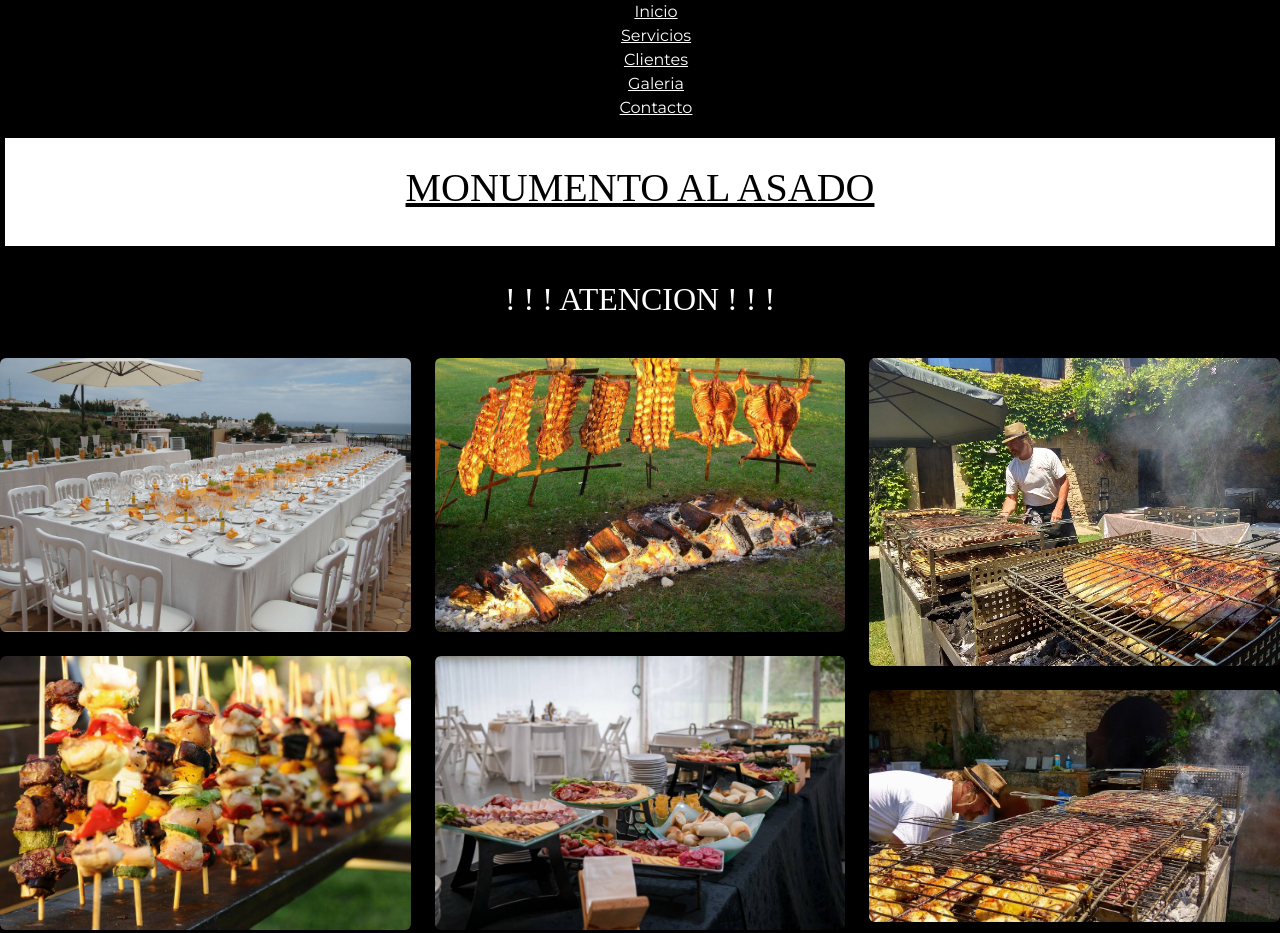
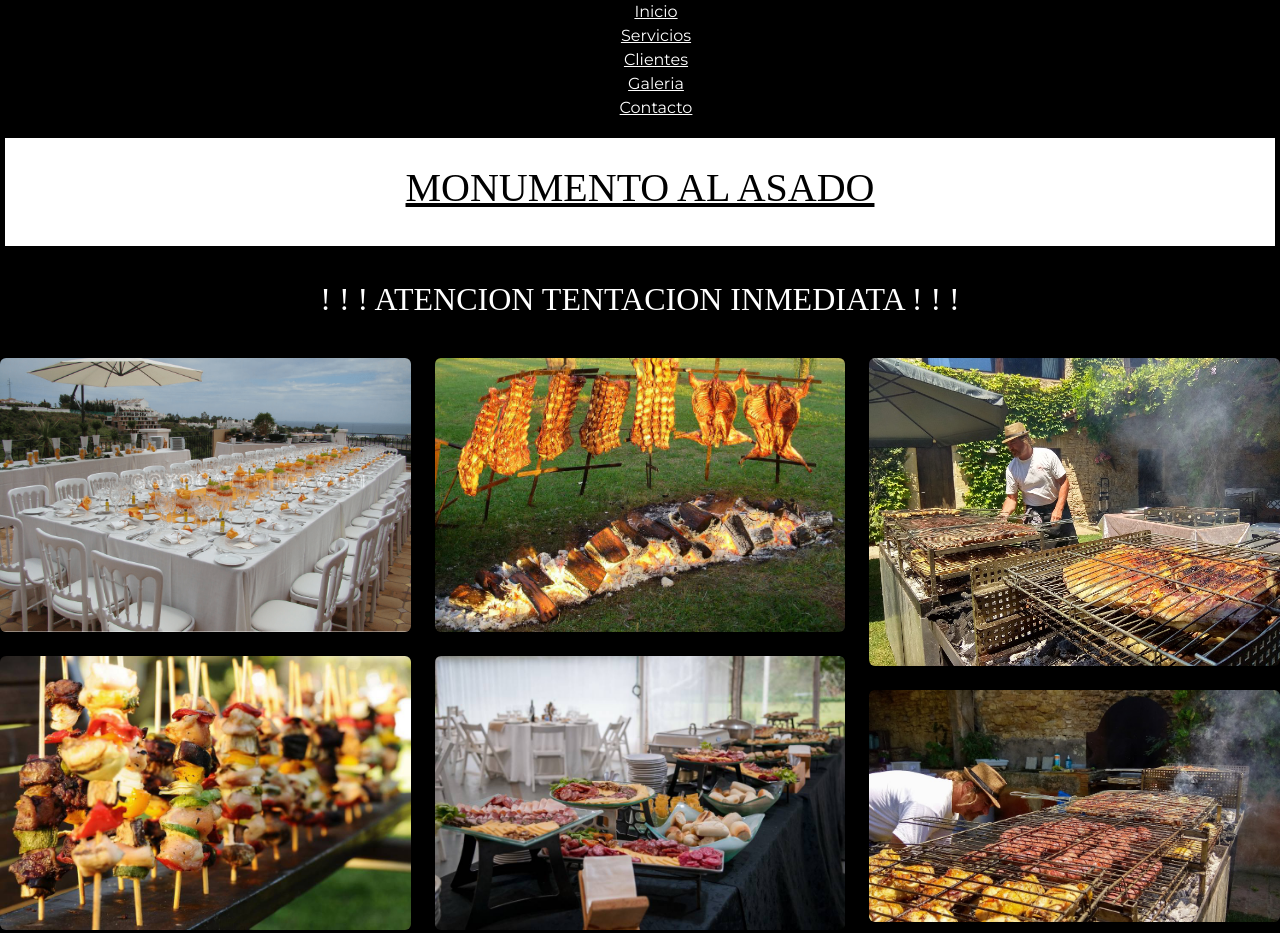
Before and after one commit to faculoco/ortizcatering-ortiz, a website: page paginas/galeria.html in a window 1280 px wide. Shown: the top 933 px of the page. Drawn offline with nearby package versions, Linux system fonts and the light colour scheme.

Commit message:
ENTREGA PROYECTO FINAL

```diff
--- a/paginas/galeria.html
+++ b/paginas/galeria.html
@@ -34,7 +34,7 @@
           </div>
           <!-- 2DO TITULO -->
           <div class="text-h2-clientes">
-            <h2>! ! ! ATENCION ! ! ! </h2>
+            <h2>! ! ! ATENCION TENTACION INMEDIATA ! ! !  </h2>
           </div>
 
        <!-- GALERIA DE COMIDA -->
```
